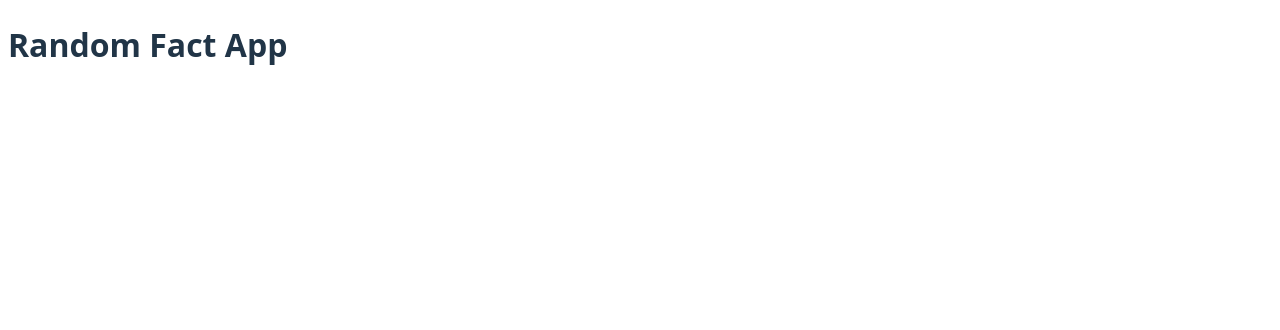
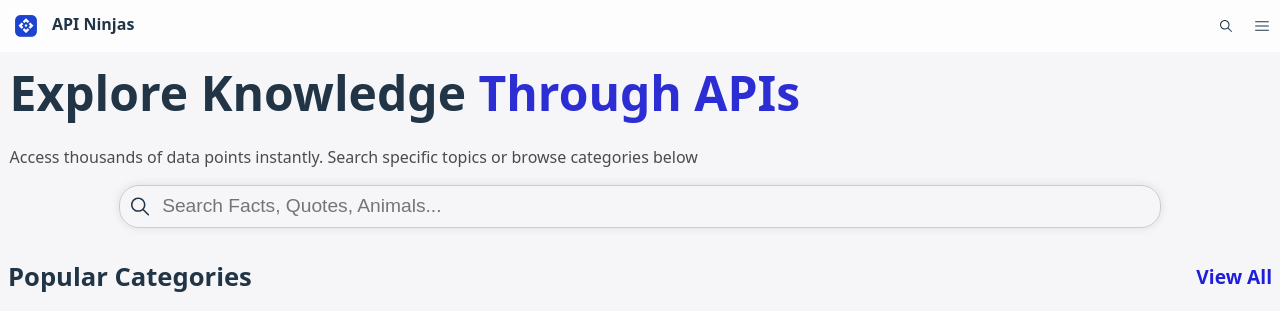
Before and after one commit to Moha-abshir/Random-Facts-App, a React (Vite) app: page / in a window 1280 px wide. Shown: the top 330 px of the page. Built offline with nearby package versions, Linux system fonts and the light colour scheme.

Commit message:
navigation bar creation

```diff
--- a/package.json
+++ b/package.json
@@ -13,7 +13,9 @@
   "dependencies": {
     "axios": "^1.13.2",
     "react": "^19.2.0",
-    "react-dom": "^19.2.0"
+    "react-dom": "^19.2.0",
+    "react-icons": "^5.5.0",
+    "react-router-dom": "^7.11.0"
   },
   "devDependencies": {
     "@eslint/js": "^9.39.1",
--- a/src/App.jsx
+++ b/src/App.jsx
@@ -1,7 +1,11 @@
+ import Nav from "./Nav"
+ import Home from "./home"
+ import { BrowserRouter as Router, Routes, Route } from "react-router-dom";
  export default function App() {
   return (
-    <div>
-      <h1>Random Fact App</h1>
-    </div>
+    <Router>
+      <Nav />
+      <Home />
+    </Router>
   )
 }
--- /dev/null
+++ b/src/Nav.jsx
@@ -0,0 +1,18 @@
+import { IoIosSearch } from "react-icons/io";
+import { RxHamburgerMenu } from "react-icons/rx";
+import logo from '../src/assets/logo.jpeg';
+import './nav.css'
+export default function Nav() {
+    return (
+        <nav>
+            <div className="logo">
+                <img src={logo} alt="logo"/>
+                <p>API Ninjas</p>
+            </div>
+            <div className="nav-icons">
+                <IoIosSearch />
+                <RxHamburgerMenu />
+            </div>
+        </nav>
+    )
+}
--- /dev/null
+++ b/src/home.css
@@ -0,0 +1,62 @@
+.hero {
+    margin: .3em .6em .5em .6em;
+}
+
+.hero h1 {
+    font-size: clamp(2rem, 5vw, 3rem);
+    margin: 0;
+}
+
+span {
+    color: rgb(45, 45, 212);
+}
+
+.hero .hero-description {
+    color: rgb(75, 75, 75);
+}
+
+.search-section {
+    display: flex;
+    align-items: center;
+    gap: .5em;
+    border: 1px solid rgb(204, 204, 204);
+    border-radius: 20px;
+    padding: .5em;
+    width: 80%;
+    margin: 0 auto;
+    box-shadow: 0 0 10px rgba(0, 0, 0, 0.1);
+}
+
+.search-section input {
+    border: none;
+    outline: none;
+    width: 100%;
+    background-color: transparent;
+    font-size: clamp(.9rem, 2vw, 1.2rem);
+}
+
+.categories {
+    margin: 1em .5em 1em .5em;
+}
+
+.cat-header {
+    display: flex;
+    justify-content: space-between;
+    align-items: center;
+}
+
+.cat-header h3 {
+    font-size: clamp(1.2rem, 2vw, 2rem);
+    margin: 0;
+
+}
+
+.cat-header p {
+    font-size: clamp(.9rem, 2vw, 1.2rem);
+}
+
+.cat-header p a {
+    color: rgb(31, 31, 218);
+    text-decoration: none;
+    font-weight: bold;
+}
--- /dev/null
+++ b/src/home.jsx
@@ -0,0 +1,75 @@
+import { Link } from 'react-router-dom';
+import './home.css'
+import { IoIosSearch } from "react-icons/io";
+export default function Home() {
+    const apiCategories = [
+        {
+            name: "Animals",
+            endPoint: "/v1/animals",
+            description: "Get Information and facts and facts about animals",
+        },
+        {
+            name: "Facts",
+            endpoints: "/v1/facts",
+            description: "Retrieve random interesting facts",
+        },
+        {
+            name: "Quotes",
+            endpoints: "/v1/quotes",
+            description: "Get inspirational and famous quotes",
+        },
+        {
+            name: "Exercises",
+            endpoints: "/v1/exercises",
+            description: "Search exercises by muscle or equipment",
+        },
+        {
+            name: "Nutrition",
+            endpoints: "/v1/nutrition",
+            description: "Get nutritional data for foods",
+        },
+        {
+            name: "Dictionary",
+            endpoints: "/v1/dictionary",
+            description: "Search definitions and meanings",
+        },
+        {
+            name: "Jokes",
+            endpoints: "/v1/jokes",
+            description: "Get random jokes",
+        },
+        {
+            name: "Trivia",
+            endpoints: "/v1/trivia",
+            description: "Answer trivia questions by category",
+        },
+        {
+            name: "Countries",
+            endpoints: "/v1/country",
+            description: "Get detailed country information",
+        }
+    ]
+    return (
+        <>
+            <div className="hero">
+                <h1>Explore Knowledge <span className="specifier">Through APIs</span></h1>
+                <p className="hero-description">
+                    Access thousands of data points instantly. Search specific topics or browse categories below
+                </p>
+            </div>
+            <div className="search-section ">
+                <IoIosSearch size={25}/>
+                <input type="text" placeholder="Search Facts, Quotes, Animals..." />
+            </div>
+            <div className="categories">
+               <div className="cat-header">
+                 <h3>Popular Categories</h3>
+                 <p><Link to="/">View All</Link></p>
+               </div>
+               <div className="cat-grid">
+
+               </div>
+            </div>
+        </>
+    )
+}
--- a/src/index.css
+++ b/src/index.css
@@ -13,6 +13,12 @@
   -moz-osx-font-smoothing: grayscale;
 }
 
+body {
+  box-sizing: border-box;
+  margin: 0;
+  padding: 0;
+  background-color: #F6F6F8;
+}
 
 @media (prefers-color-scheme: light) {
   :root {
--- a/src/main.jsx
+++ b/src/main.jsx
@@ -7,4 +7,4 @@ createRoot(document.getElementById('root')).render(
   <StrictMode>
     <App />
   </StrictMode>
-)
+);
--- /dev/null
+++ b/src/nav.css
@@ -0,0 +1,33 @@
+nav {
+    display: flex;
+    justify-content: space-between;
+    align-items: center;
+    background-color: #FDFDFE;
+    padding: 10px;
+}
+
+.nav-icons {
+    display: flex;
+}
+
+.logo {
+    display: flex;
+}
+
+.logo img {
+    width: 2em;
+    height: 2em;
+}
+
+.logo p {
+    font-size: 1rem;
+    margin: 0;
+    margin-top: 2px;
+    padding-left: 10px;
+    font-weight: bold;
+}
+
+.nav-icons {
+    display: flex;
+    gap: 20px;
+}
```
Also changed, not shown: src/assets/logo.jpeg (added), 1 other file (tests, documents, lock files or other folders).
